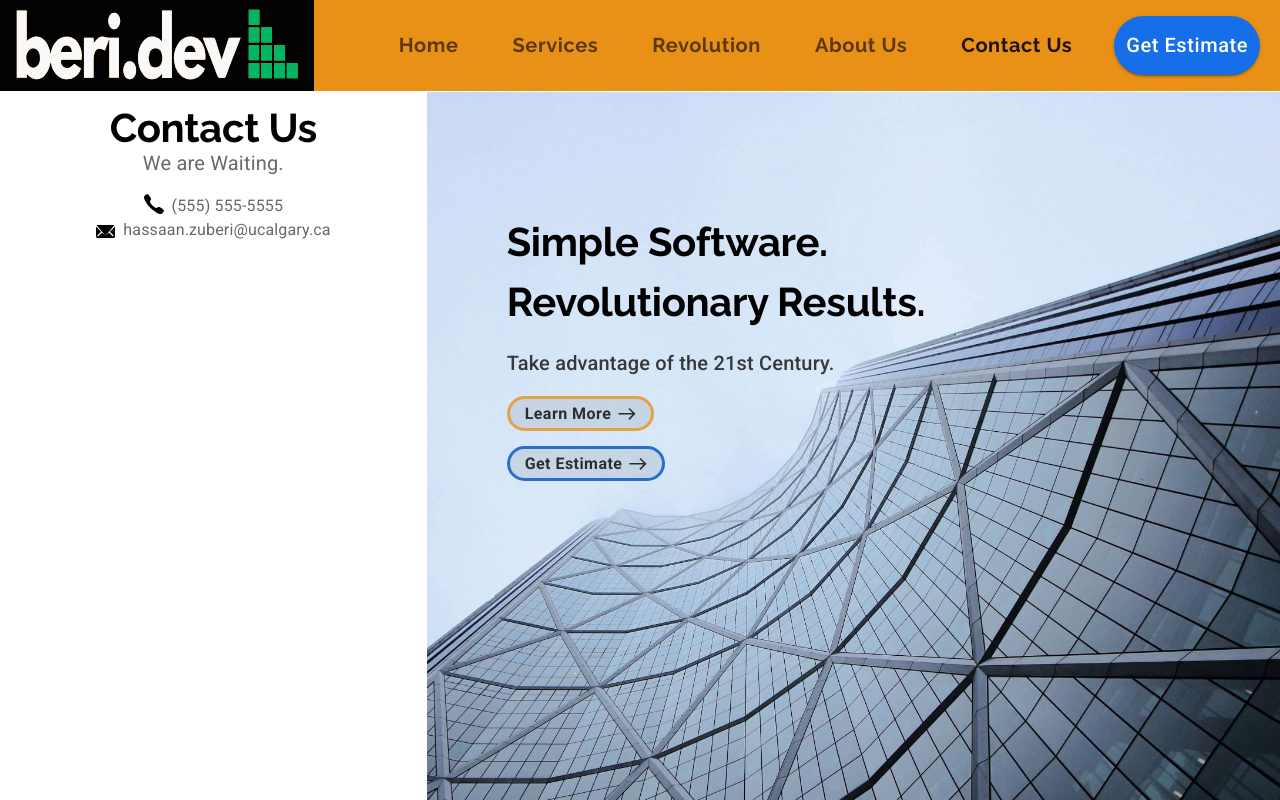
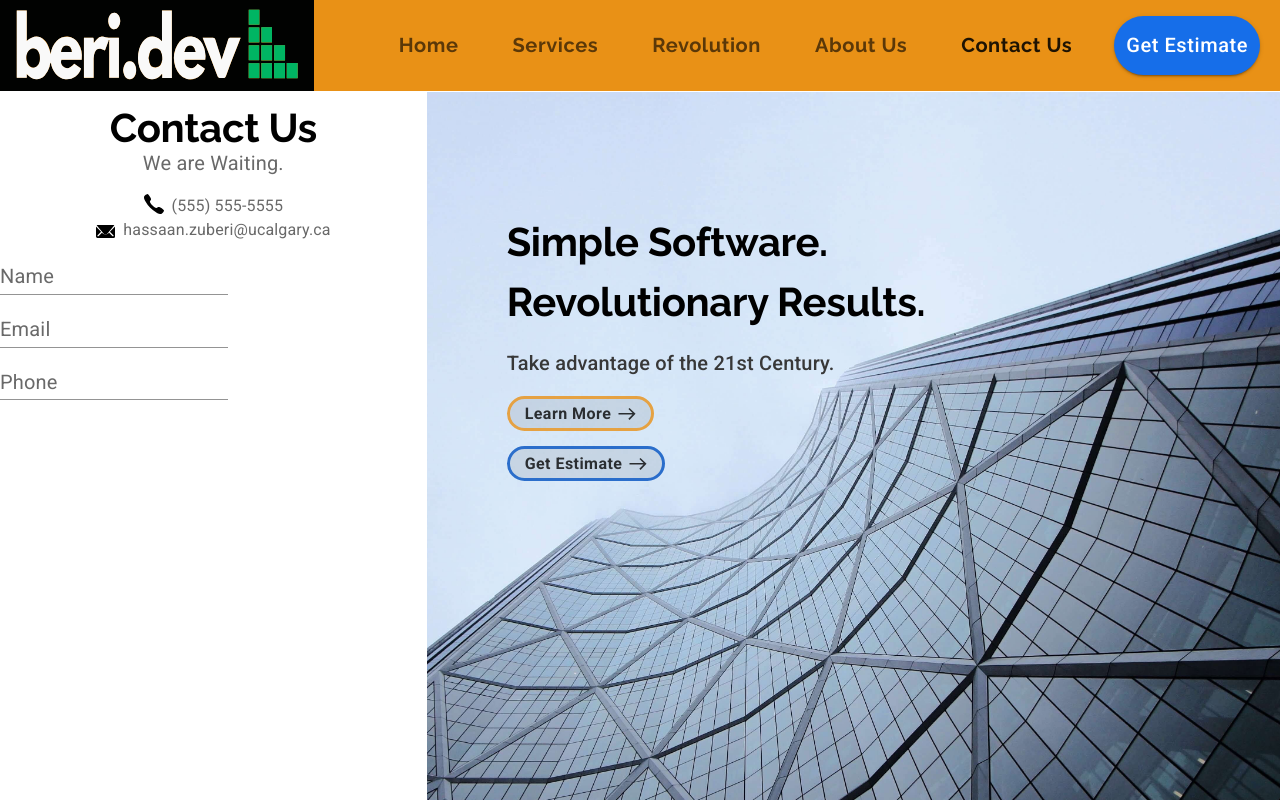
Before and after one commit to HAZberi/tech-company-website, a React (Create React App) app: page /contact in a window 1280 px wide. Shown: the top 800 px of the page. Built offline with nearby package versions, Linux system fonts and the light colour scheme.

Commit message:
basic mui form

```diff
--- a/src/components/Contact.js
+++ b/src/components/Contact.js
@@ -1,4 +1,4 @@
-import React from "react";
+import React, {useState} from "react";
 import { Link } from "react-router-dom";
 import { makeStyles, useTheme } from "@material-ui/core/styles";
 import Grid from "@material-ui/core/Grid";
@@ -28,7 +28,7 @@ const useStyles = makeStyles((theme) => ({
 
 const Contact = (props) => {
   const classes = useStyles();
-  const theme = useTheme();
+  //const theme = useTheme();
 
   return (
     <Grid container direction="row">
@@ -53,6 +53,17 @@ const Contact = (props) => {
                 <Typography variant="body1" style={{fontSize: "1rem"}}>hassaan.zuberi@ucalgary.ca</Typography>
             </Grid>
         </Grid>
+        <Grid item container>
+            <Grid item>
+                <TextField label="Name" id="name" />
+            </Grid>
+            <Grid item>
+                <TextField label="Email" id="email" />
+            </Grid>
+            <Grid item>
+                <TextField label="Phone" id="phone" />
+            </Grid>
+        </Grid>
       </Grid>
       <Grid item container direction="column" md={8}>
           <CallToAction setValue={props.setValue} setSelected={props.setSelected} />
```
Also changed, not shown: 1 other file (tests, documents, lock files or other folders).
